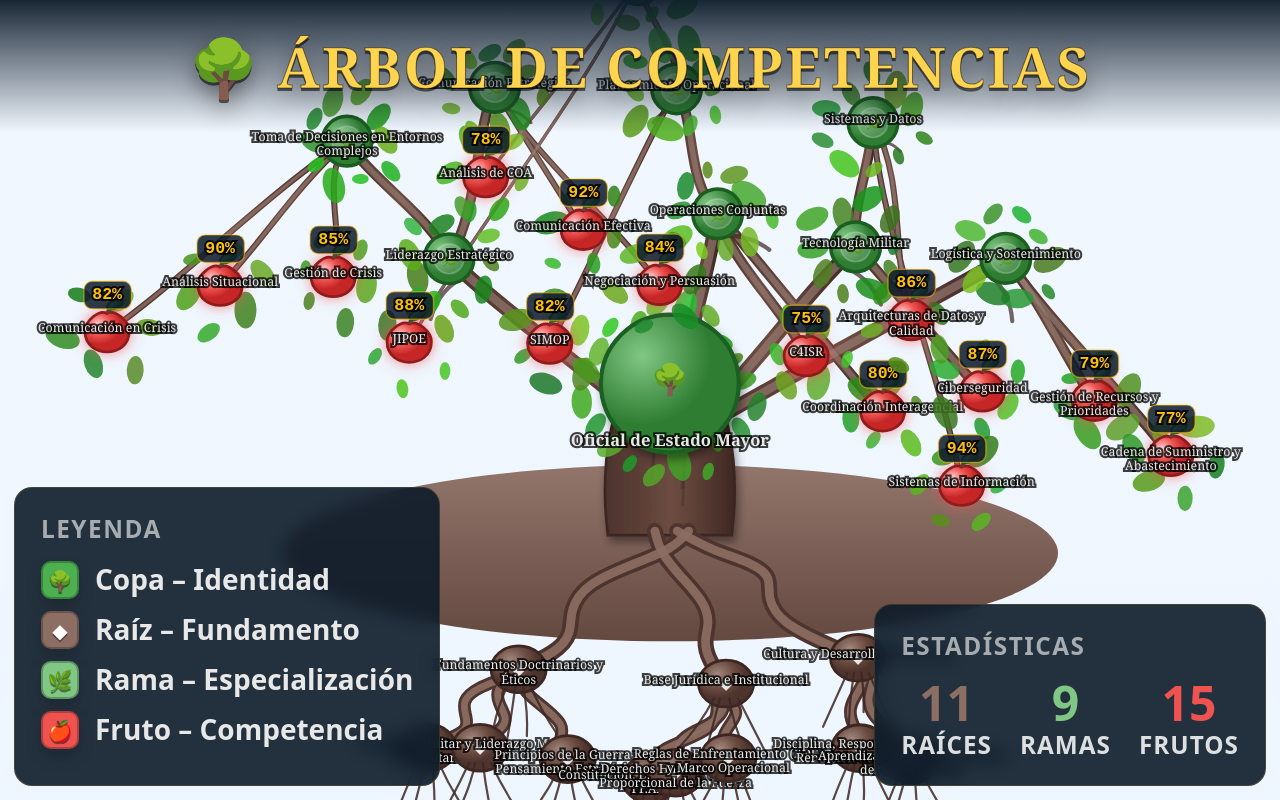
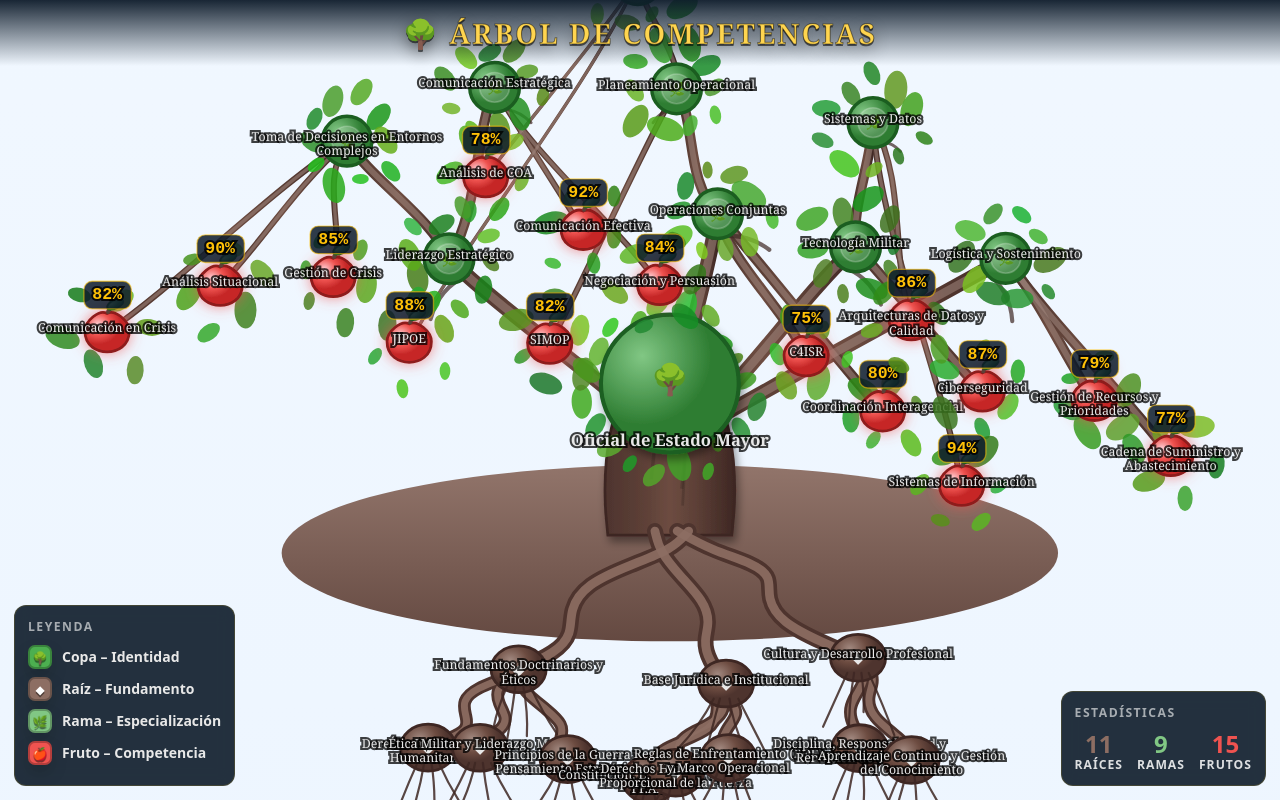
Before and after one commit to jccstgo/ArbolCompetenciasC, a React (Vite) app: page / in a window 1280 px wide. Built offline with nearby package versions, Linux system fonts and the light colour scheme.

Commit message:
reduccion del tamaño de leyenda y estadisticas

```diff
--- a/src/organicCompetencyTree/ui/Legend.jsx
+++ b/src/organicCompetencyTree/ui/Legend.jsx
@@ -13,32 +13,32 @@ export default function Legend() {
         bottom: 14,
         left: 14,
         zIndex: 10,
-        padding: '24px 26px',
+        padding: '12px 13px',
         background: 'rgba(13,27,42,0.9)',
-        borderRadius: '18px',
+        borderRadius: '12px',
         border: '1px solid rgba(255,193,7,0.15)',
         backdropFilter: 'blur(8px)',
       }}
     >
       <div
         style={{
-          fontSize: 'clamp(24px, 1.9vw, 32px)',
+          fontSize: 'clamp(12px, 0.95vw, 16px)',
           fontWeight: 900,
           color: 'rgba(255,255,255,0.6)',
           letterSpacing: '1.5px',
-          marginBottom: '16px',
+          marginBottom: '10px',
           textTransform: 'uppercase',
         }}
       >
         Leyenda
       </div>
       {legendItems.map((item) => (
-        <div key={item.type} style={{ display: 'flex', alignItems: 'center', gap: '16px', marginBottom: '12px' }}>
+        <div key={item.type} style={{ display: 'flex', alignItems: 'center', gap: '10px', marginBottom: '8px' }}>
           <div
             style={{
-              width: 34,
-              height: 34,
-              borderRadius: '10px',
+              width: 20,
+              height: 20,
+              borderRadius: '7px',
               background: item.color,
               flex: '0 0 auto',
               display: 'flex',
@@ -48,9 +48,9 @@ export default function Legend() {
               boxShadow: '0 8px 16px rgba(0,0,0,0.18)',
             }}
           >
-            <span style={{ fontSize: '20px', color: '#fff', textShadow: '0 2px 0 rgba(0,0,0,0.45)' }}>{item.icon}</span>
+            <span style={{ fontSize: '12px', color: '#fff', textShadow: '0 2px 0 rgba(0,0,0,0.45)' }}>{item.icon}</span>
           </div>
-          <span style={{ fontSize: 'clamp(28px, 2.1vw, 36px)', fontWeight: 800, color: '#E8E8E8', lineHeight: 1.2 }}>
+          <span style={{ fontSize: 'clamp(14px, 1.05vw, 18px)', fontWeight: 800, color: '#E8E8E8', lineHeight: 1.2 }}>
             {item.label}
           </span>
         </div>
--- a/src/organicCompetencyTree/ui/Stats.jsx
+++ b/src/organicCompetencyTree/ui/Stats.jsx
@@ -12,32 +12,32 @@ export default function Stats({ treeData, countNodes }) {
         bottom: 14,
         right: 14,
         zIndex: 10,
-        padding: '24px 26px',
+        padding: '12px 13px',
         background: 'rgba(13,27,42,0.9)',
-        borderRadius: '18px',
+        borderRadius: '12px',
         border: '1px solid rgba(255,193,7,0.15)',
         backdropFilter: 'blur(8px)',
       }}
     >
       <div
         style={{
-          fontSize: 'clamp(24px, 1.9vw, 32px)',
+          fontSize: 'clamp(12px, 0.95vw, 16px)',
           fontWeight: 900,
           color: 'rgba(255,255,255,0.6)',
           letterSpacing: '1.5px',
-          marginBottom: '16px',
+          marginBottom: '10px',
           textTransform: 'uppercase',
         }}
       >
         Estadísticas
       </div>
-      <div style={{ display: 'flex', gap: '28px' }}>
+      <div style={{ display: 'flex', gap: '14px' }}>
         {statItems.map((item) => (
           <div key={item.type} style={{ textAlign: 'center' }}>
-            <div style={{ fontSize: 'clamp(48px, 3.6vw, 68px)', fontWeight: 900, color: item.color, lineHeight: 1.05 }}>
+            <div style={{ fontSize: 'clamp(24px, 1.8vw, 34px)', fontWeight: 900, color: item.color, lineHeight: 1.05 }}>
               {countNodes(treeData, item.type)}
             </div>
-            <div style={{ fontSize: 'clamp(24px, 1.9vw, 32px)', fontWeight: 900, color: 'rgba(255,255,255,0.85)', textTransform: 'uppercase', letterSpacing: '1px' }}>
+            <div style={{ fontSize: 'clamp(12px, 0.95vw, 16px)', fontWeight: 900, color: 'rgba(255,255,255,0.85)', textTransform: 'uppercase', letterSpacing: '1px' }}>
               {item.label}
             </div>
           </div>
--- a/src/organicCompetencyTree/ui/TreeHeader.jsx
+++ b/src/organicCompetencyTree/ui/TreeHeader.jsx
@@ -6,7 +6,7 @@ export default function TreeHeader() {
         top: 0,
         left: 0,
         right: 0,
-        padding: '28px 32px',
+        padding: '14px 16px',
         zIndex: 10,
         background: 'linear-gradient(180deg, rgba(13,27,42,0.95) 0%, transparent 100%)',
       }}
@@ -15,13 +15,13 @@ export default function TreeHeader() {
         <h1
           style={{
             margin: 0,
-            fontSize: 'clamp(44px, 4.4vw, 80px)',
+            fontSize: 'clamp(22px, 2.2vw, 40px)',
             fontWeight: 800,
             color: '#FFD54F',
             letterSpacing: '2px',
             textTransform: 'uppercase',
             fontFamily: 'Georgia, serif',
-            textShadow: '0 3px 0 rgba(0,0,0,0.55), 0 10px 24px rgba(0,0,0,0.45)',
+            textShadow: '0 2px 0 rgba(0,0,0,0.55), 0 6px 16px rgba(0,0,0,0.45)',
             WebkitTextStroke: '1px rgba(0,0,0,0.45)',
           }}
         >
```
